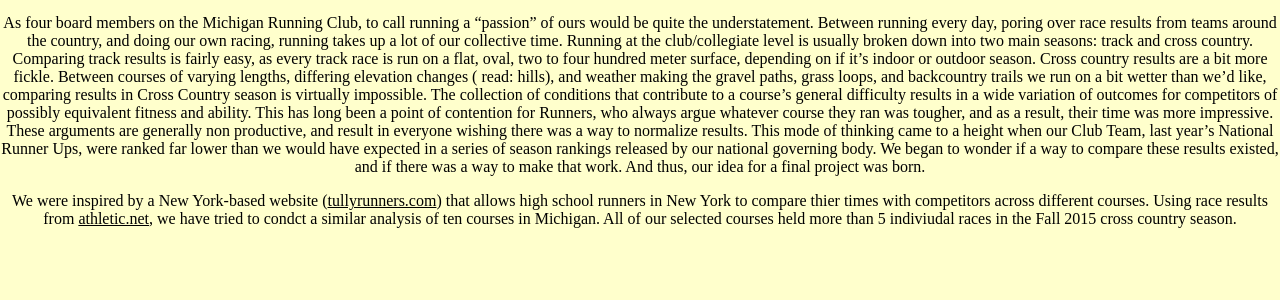
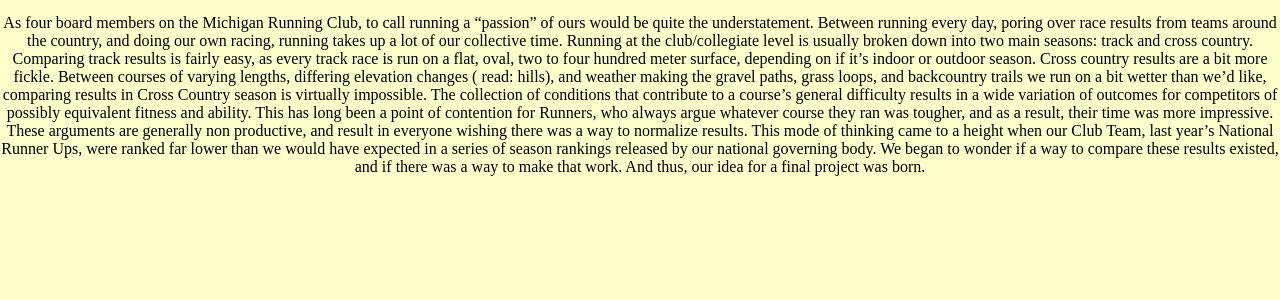
Before and after one commit to cfoley12/website_connorfoley, a Flask app: template templates/about.html in a window 1280 px wide. Shown: the part 383-683 px from the top of the page. Run offline with Flask 2, Linux system fonts and the light colour scheme; the template is opened without the code that fills it, so the values that code supplies are empty.

Commit message:
all 12/1 20:33

```diff
--- a/templates/about.html
+++ b/templates/about.html
@@ -50,13 +50,6 @@
 	way to make that work. And thus, our idea for a final project was
 	born.
 	</p>
-	<p>We were inspired by a New York-based website (<a href="http://tullyrunners.com" target="_blank">tullyrunners.com</a>) that allows high school
-	runners in New York to compare thier times with competitors across
-	different courses. Using race results from <a href="http://www.athletic.net" target="_blank">athletic.net</a>, we have tried to
-	condct a similar analysis of ten courses in Michigan. All of our
-	selected courses held more than 5 indiviudal races in the Fall 2015
-	cross country season.
-	</p>
 </body>
 </div>
 
--- a/templates/rankings.html
+++ b/templates/rankings.html
@@ -6,8 +6,8 @@
 
 <div class="padding">
     <h2>What are Speed Ratings?</h2>
-    <p>Cofo, please insert your blurb here!
-    </p>
+    <p>We were inspired by a New York-based website (<a href="http://tullyrunners.com" target="_blank">tullyrunners.com</a>) that allows high school runners in New York to compare thier times with competitors across different courses. Using race results from <a href="http://www.athletic.net" target="_blank">athletic.net</a>, we have tried to condct a similar analysis of ten courses in Michigan. All of our selected courses held more than 5 indiviudal races in the Fall 2015 cross country season.
+	</p>
     <h2>The courses with the speed ratings are:</h2>
     {% for course in courses %}
     	<a href="/races/{{ course }}">{{ course }}</a> <br>
```
